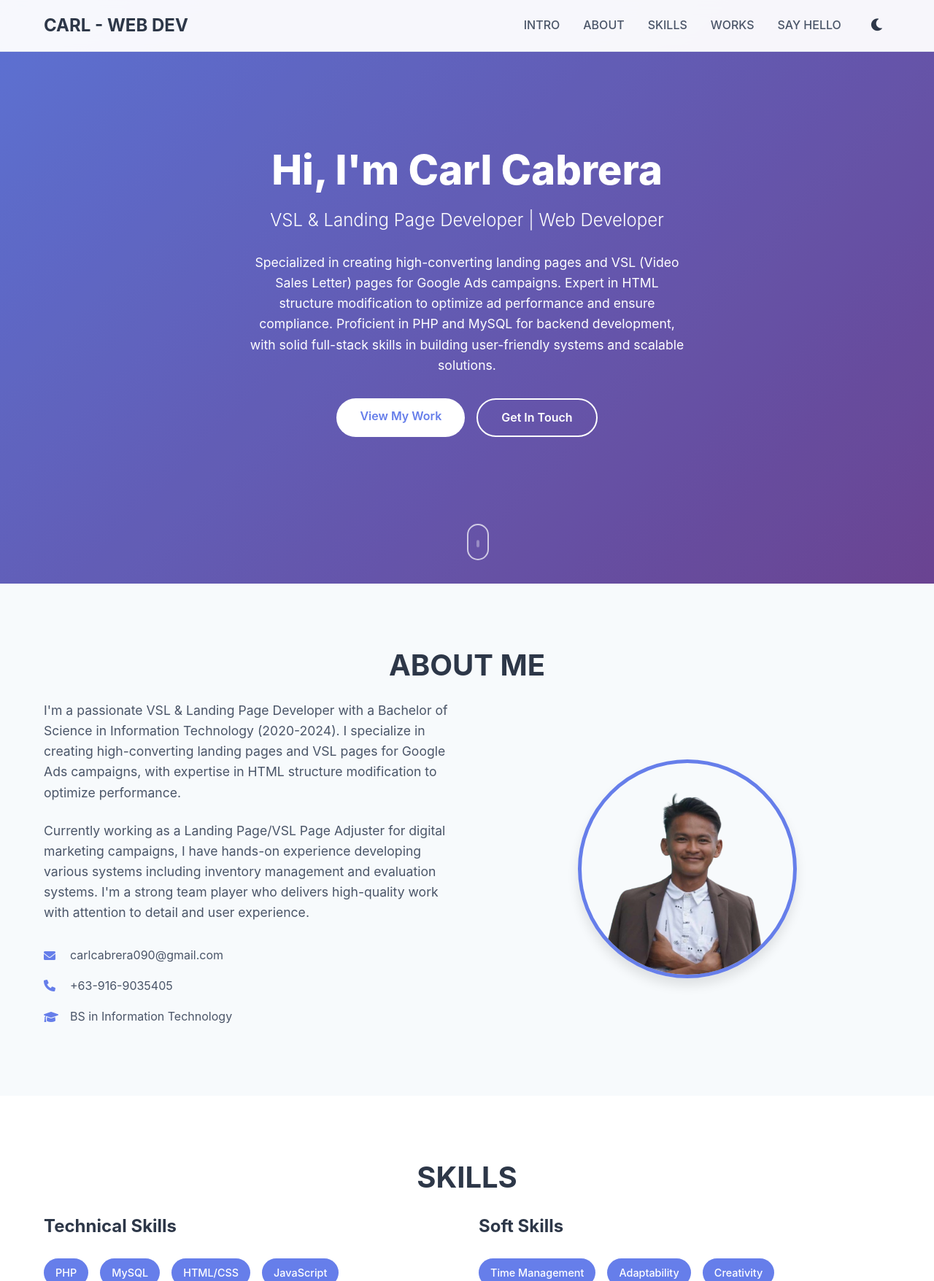
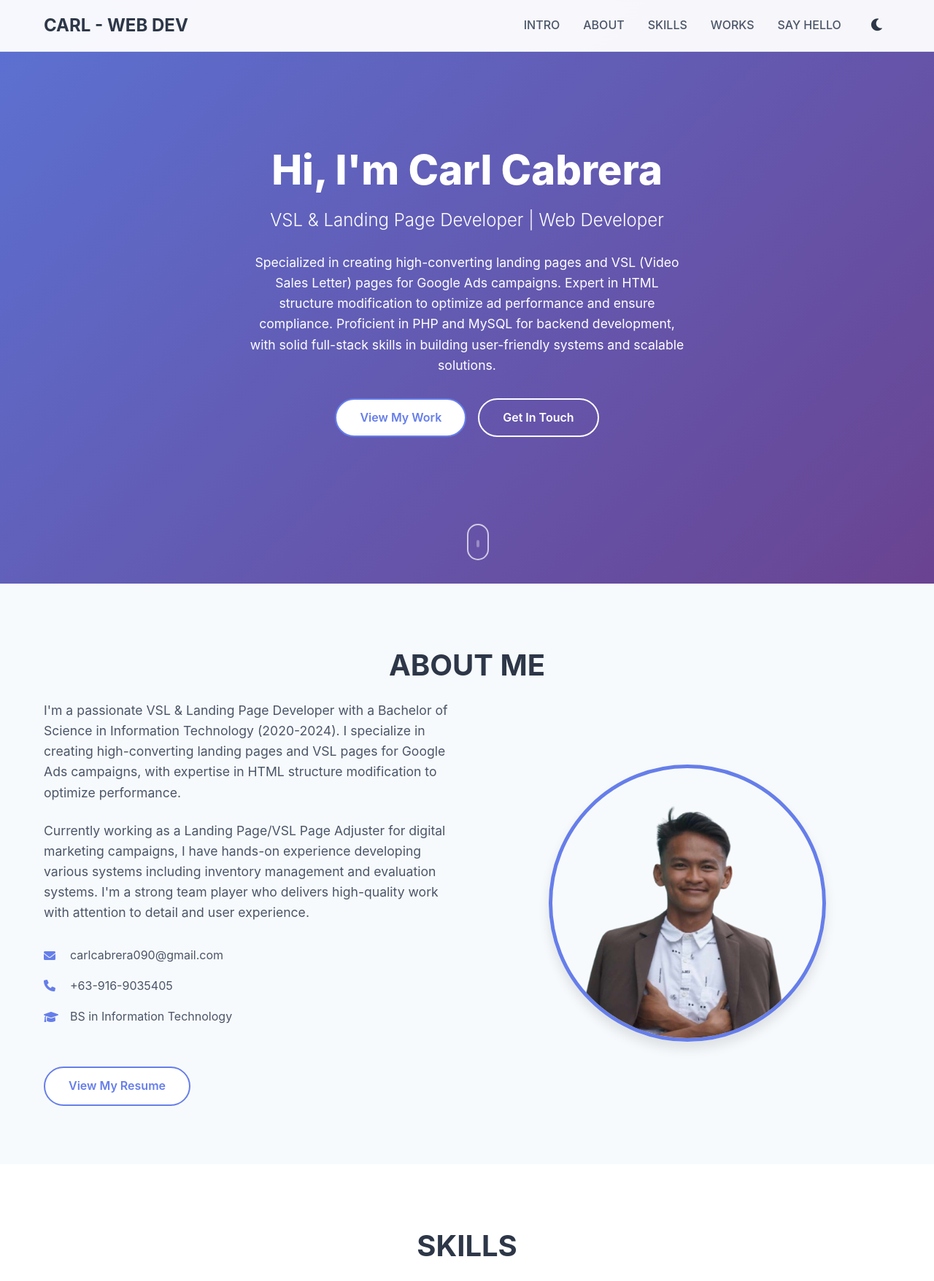
Before and after one commit to Carls431/web-portfolio, a Flask app: page / in a window 1280 px wide. Shown: the top 1756 px of the page at 73% size. Run offline with Flask 3, Linux system fonts and the light colour scheme.

Commit message:
Added resume feature with PDF viewer, improved profile image, and Vercel configuration

```diff
--- a/static/css/style.css
+++ b/static/css/style.css
@@ -249,9 +249,12 @@ body {
 .btn-primary {
     background: var(--bg-primary);
     color: var(--primary-color);
+    border: 2px solid var(--primary-color);
 }
 
 .btn-primary:hover {
+    background: var(--primary-color);
+    color: var(--bg-primary);
     transform: translateY(-2px);
     box-shadow: var(--shadow-lg);
 }
@@ -357,14 +360,27 @@ section {
     width: 20px;
 }
 
+.about-buttons {
+    margin-top: 2.5rem;
+    text-align: left;
+    padding-top: 1rem;
+}
+
+.about-buttons .btn {
+    display: inline-flex;
+    align-items: center;
+    gap: 0.5rem;
+}
+
 .about-image {
     display: flex;
     justify-content: center;
+    align-items: flex-start; /* Align items to the top */
 }
 
 .profile-image {
-    width: 300px;
-    height: 300px;
+    width: 380px;
+    height: 380px;
     border-radius: 50%;
     overflow: hidden;
     border: 5px solid var(--primary-color);
--- a/static/js/main.js
+++ b/static/js/main.js
@@ -347,3 +347,128 @@ window.addEventListener('load', () => {
 // Console welcome message
 console.log('%c👋 Welcome to Carl Cabrera\'s Portfolio!', 'color: #667eea; font-size: 20px; font-weight: bold;');
 console.log('%cBuilt with ❤️ using Flask, HTML, CSS, and JavaScript', 'color: #764ba2; font-size: 14px;');
+
+// Resume View Functionality
+document.addEventListener('DOMContentLoaded', () => {
+    const viewResumeBtn = document.getElementById('view-resume-btn');
+
+    if (viewResumeBtn) {
+        viewResumeBtn.addEventListener('click', (e) => {
+            e.preventDefault();
+
+            // Create modal overlay
+            const modalOverlay = document.createElement('div');
+            modalOverlay.style.cssText = `
+                position: fixed;
+                top: 0;
+                left: 0;
+                width: 100%;
+                height: 100%;
+                background: rgba(0, 0, 0, 0.8);
+                z-index: 10000;
+                display: flex;
+                align-items: center;
+                justify-content: center;
+                opacity: 0;
+                transition: opacity 0.3s ease;
+            `;
+
+            // Create modal content
+            const modalContent = document.createElement('div');
+            modalContent.style.cssText = `
+                background: var(--card-bg);
+                padding: 1.5rem;
+                border-radius: 12px;
+                box-shadow: var(--shadow-lg);
+                width: 95%;
+                max-width: 1200px;
+                max-height: 95%;
+                position: relative;
+                transform: scale(0.8);
+                transition: transform 0.3s ease;
+                text-align: center;
+            `;
+
+            modalContent.innerHTML = `
+                <h2 style="margin-bottom: 1rem; color: var(--text-primary);">My Resume</h2>
+                <div style="width: 95%; max-width: 1100px; height: 75vh; margin-bottom: 2rem; border: 1px solid #ddd; border-radius: 8px; overflow: hidden;">
+                    <iframe src="/static/resume/Professional Minimalist CV Resume.pdf" width="100%" height="100%" style="border: none;">
+                        <p>Your browser does not support PDFs.
+                        <a href="/static/resume/Professional Minimalist CV Resume.pdf" download="Carl_Cabrera_Resume.pdf">Download resume</a> instead.</p>
+                    </iframe>
+                </div>
+                <div style="display: flex; gap: 1rem; justify-content: center; flex-wrap: wrap;">
+                    <button id="download-resume" style="
+                        background: var(--primary-color);
+                        color: white;
+                        border: none;
+                        padding: 0.75rem 1.5rem;
+                        border-radius: 8px;
+                        cursor: pointer;
+                        font-weight: 600;
+                        transition: all 0.3s ease;
+                    ">
+                        <i class="fas fa-download"></i> Download Resume
+                    </button>
+                    <button id="close-modal" style="
+                        background: var(--text-muted);
+                        color: white;
+                        border: none;
+                        padding: 0.75rem 1.5rem;
+                        border-radius: 8px;
+                        cursor: pointer;
+                        font-weight: 600;
+                        transition: all 0.3s ease;
+                    ">
+                        <i class="fas fa-times"></i> Close
+                    </button>
+                </div>
+            `;
+
+            modalOverlay.appendChild(modalContent);
+            document.body.appendChild(modalOverlay);
+
+            // Animate in
+            setTimeout(() => {
+                modalOverlay.style.opacity = '1';
+                modalContent.style.transform = 'scale(1)';
+            }, 10);
+
+            // Close modal functions
+            const closeModal = () => {
+                modalOverlay.style.opacity = '0';
+                modalContent.style.transform = 'scale(0.8)';
+                setTimeout(() => {
+                    document.body.removeChild(modalOverlay);
+                }, 300);
+            };
+
+            // Event listeners
+            document.getElementById('close-modal').addEventListener('click', closeModal);
+            document.getElementById('download-resume').addEventListener('click', () => {
+                // Try to download the new resume file
+                const link = document.createElement('a');
+                link.href = '/static/resume/Professional Minimalist CV Resume.pdf';
+                link.download = 'Carl_Cabrera_Resume.pdf';
+                link.click();
+
+                showNotification('Resume download started!', 'success');
+            });
+
+            modalOverlay.addEventListener('click', (e) => {
+                if (e.target === modalOverlay) {
+                    closeModal();
+                }
+            });
+
+            // Close on Escape key
+            const handleEscape = (e) => {
+                if (e.key === 'Escape') {
+                    closeModal();
+                    document.removeEventListener('keydown', handleEscape);
+                }
+            };
+            document.addEventListener('keydown', handleEscape);
+        });
+    }
+});
--- a/templates/index.html
+++ b/templates/index.html
@@ -86,6 +86,9 @@
                             <i class="fas fa-graduation-cap"></i>
                             <span>BS in Information Technology</span>
                         </div>
+                    </div>
+                    <div class="about-buttons" data-aos="fade-up" data-aos-duration="800" data-aos-delay="1800">
+                        <a href="#" class="btn btn-primary" id="view-resume-btn">View My Resume</a>
                     </div>
                 </div>
                 <div class="about-image" data-aos="fade-left" data-aos-duration="1200" data-aos-delay="600">
@@ -186,7 +189,7 @@
     <!-- Footer -->
     <footer class="footer">
         <div class="container">
-            <p>&copy; 2024 Carl Cabrera. All rights reserved.</p>
+            <p>&copy; Carl Cabrera. All rights reserved.</p>
         </div>
     </footer>
 
```
Also changed, not shown: static/resume/README.txt (added), vercel.json (added), 3 other files.
